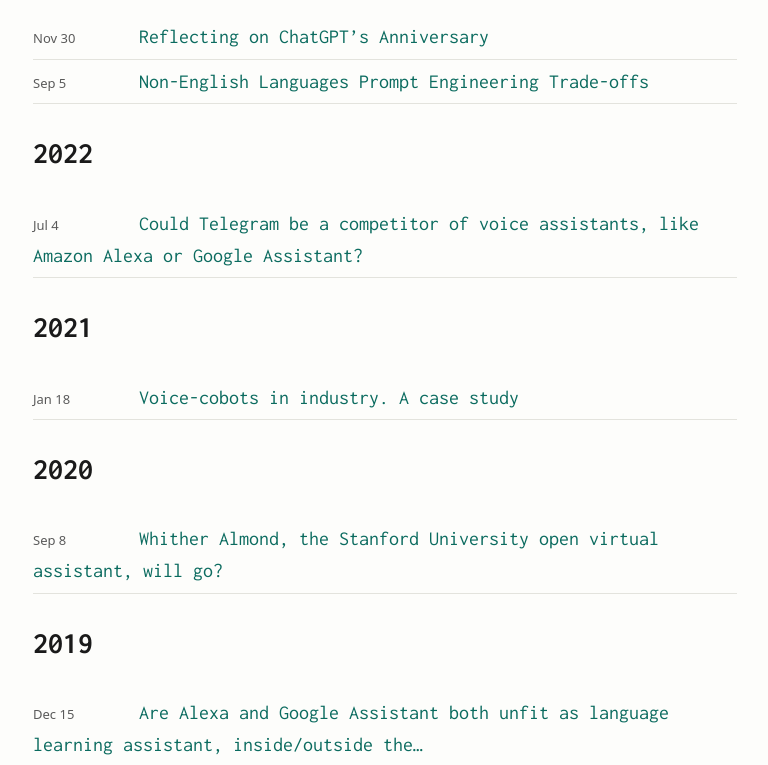
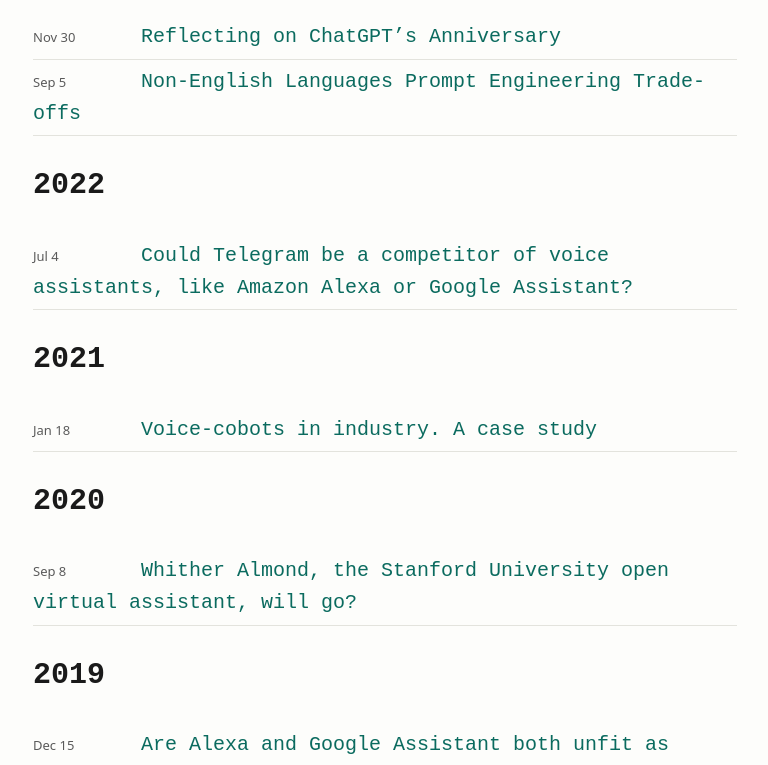
Before and after one commit to solyarisoftware/solyarisoftware.github.io, a plain HTML site: page archive.html in a window 1280 px wide. Shown: the part 704-1469 px from the top of the page, without its empty margins (255-1023 px from the left). Drawn offline with Linux system fonts and the light colour scheme.

Commit message:
Tolto il font scaricato: monospace di sistema, vecchia maniera
Avevo scaricato Inconsolata da Google Fonts con @font-face e licenza OFL.
Era troppo per un nice-to-have: 69 KB di binari e una licenza da distribuire
per una cosa che il sistema ha gia'.

E c'e' un dettaglio che rende la semplificazione anche piu' giusta: antirez
quel font non lo vede. Il suo <link> e' su http:// mentre il sito sta su
https://, quindi il browser blocca il mixed content e mostra il fallback
Courier. Il monospace vecchia maniera che si vede li' e' esattamente
"Courier New", Courier, monospace, che non costa niente.

Restano le cose che servivano davvero: corpo a 20 px, riga 1.6, colonna
704 px (70 caratteri), titoli riscalati, sfondo scuro.

```diff
--- a/css/style.css
+++ b/css/style.css
@@ -1,39 +1,4 @@
 /* ConvComp.it — foglio di stile unico, nessuna dipendenza esterna. */
-
-/* ---------------------------------------------------------------------------
-   Inconsolata — SIL Open Font License 1.1, vedi static/fonts/OFL.txt.
-
-   E' il carattere del blog di antirez (antirez.com), che lo chiede a Google
-   Fonts con un <link> su http:// mentre il suo sito sta su https://: il
-   browser blocca il mixed content, quindi li' si vede il fallback Courier.
-   Qui il file e' servito da casa nostra: nessuna richiesta a terzi, nessun
-   blocco, e il carattere e' davvero quello.
-
-   E' un font variabile: un file solo copre i pesi da 400 a 700.
-   --------------------------------------------------------------------------- */
-@font-face {
-  font-family: 'Inconsolata';
-  font-style: normal;
-  font-weight: 400 700;
-  font-display: swap;
-  src: url('/fonts/inconsolata-latin.woff2') format('woff2');
-  unicode-range: U+0000-00FF, U+0131, U+0152-0153, U+02BB-02BC, U+02C6, U+02DA,
-    U+02DC, U+0304, U+0308, U+0329, U+2000-206F, U+20AC, U+2122, U+2191, U+2193,
-    U+2212, U+2215, U+FEFF, U+FFFD;
-}
-
-/* accenti e segni che non stanno nel sottoinsieme latino (per l'italiano:
-   un po' ridondante, ma cosi' nessuna parola cade fuori) */
-@font-face {
-  font-family: 'Inconsolata';
-  font-style: normal;
-  font-weight: 400 700;
-  font-display: swap;
-  src: url('/fonts/inconsolata-latin-ext.woff2') format('woff2');
-  unicode-range: U+0100-02BA, U+02BD-02C5, U+02C7-02CC, U+02CE-02D7, U+02DD-02FF,
-    U+0304, U+0308, U+0329, U+1D00-1DBF, U+1E00-1E9F, U+1EF2-1EFF, U+2020,
-    U+20A0-20AB, U+20AD-20C0, U+2113, U+2C60-2C7F, U+A720-A7FF;
-}
 
 :root {
   --fg: #1a1a1a;
@@ -67,10 +32,17 @@
   padding: 0 1.25rem 4rem;
   background: var(--bg);
   color: var(--fg);
-  /* Corpo in monospace come antirez, ma a 20 px invece dei suoi 18 e con
-     riga 1.6 invece di 1.3: il monospace legge piu' grosso del serif a pari
-     px, e senza un po' d'aria in piu' i pezzi lunghi si affaticano. */
-  font-family: 'Inconsolata', ui-monospace, "SF Mono", Menlo, Consolas, monospace;
+  /* Monospace vecchia maniera, quello che c'e' su ogni sistema: nessun font
+     da scaricare, nessuna richiesta a terzi, nessuna licenza da distribuire.
+
+     E' anche quello che si vede davvero su antirez.com: li' il carattere
+     preferito e' Inconsolata, chiesto a Google Fonts con un <link> su http://
+     mentre il sito sta su https://, quindi il browser blocca il mixed content
+     e mostra proprio questo fallback.
+
+     Corpo a 20 px e riga 1.6: il monospace legge piu' grosso del serif a pari
+     px, ma sui pezzi lunghi un po' d'aria in piu' serve. */
+  font-family: "Courier New", Courier, monospace;
   font-size: 1.25rem;
   line-height: 1.6;
   font-weight: 400;
@@ -174,7 +146,7 @@
   border-left: 3px solid var(--accent); color: var(--fg-soft);
 }
 .post-body code {
-  font-family: 'Inconsolata', ui-monospace, "SF Mono", Menlo, Consolas, monospace;
+  font-family: "Courier New", Courier, monospace;
   font-size: .875em; background: var(--code-bg); padding: .15em .35em; border-radius: 3px;
 }
 .post-body pre {
```
Also changed, not shown: fonts/OFL.txt (deleted), fonts/inconsolata-latin-ext.woff2 (deleted), fonts/inconsolata-latin.woff2 (deleted).
